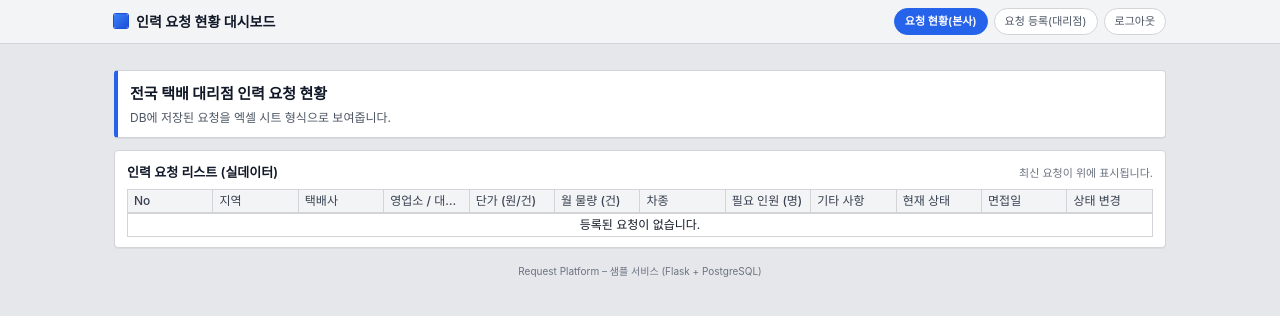
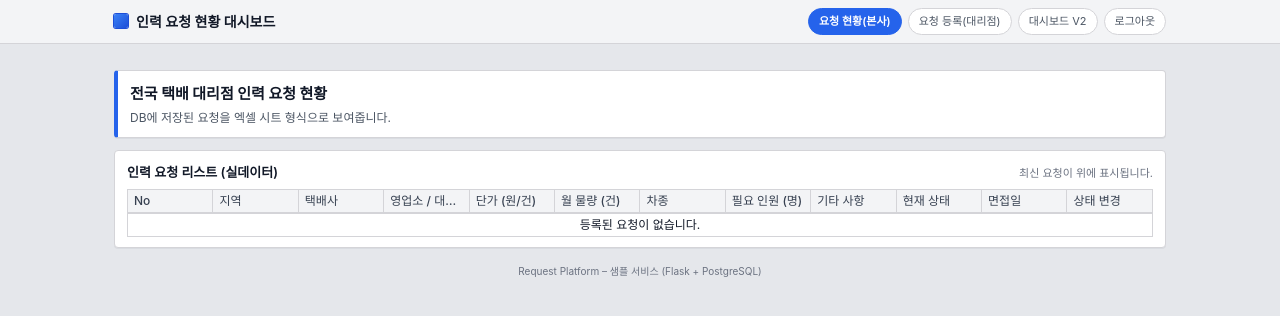
Before and after one commit to sujinchoo/RequestPlatform, a Flask app: page /dashboard in a window 1280 px wide. Shown: the top 316 px of the page. Run offline with Flask 3, Linux system fonts and the light colour scheme; the visitor is signed in with stand-in values (Sample User, id 1).

Commit message:
Update base.html
<a href="{{ url_for('dashboard_v2') }}" class="nav-link">대시보드 V2</a>
 추가

```diff
--- a/templates/base.html
+++ b/templates/base.html
@@ -24,6 +24,10 @@
           <a href="{{ url_for('request_page') }}" class="nav-link {% if request.endpoint == 'request_page' %}active{% endif %}">
             요청 등록(대리점)
           </a>
+
+          <a href="{{ url_for('dashboard_v2') }}" class="nav-link">대시보드 V2
+          </a>
+
           <a href="{{ url_for('logout') }}" class="nav-link">로그아웃</a>
         {% else %}
           <a href="{{ url_for('login') }}" class="nav-link {% if request.endpoint == 'login' %}active{% endif %}">
```
